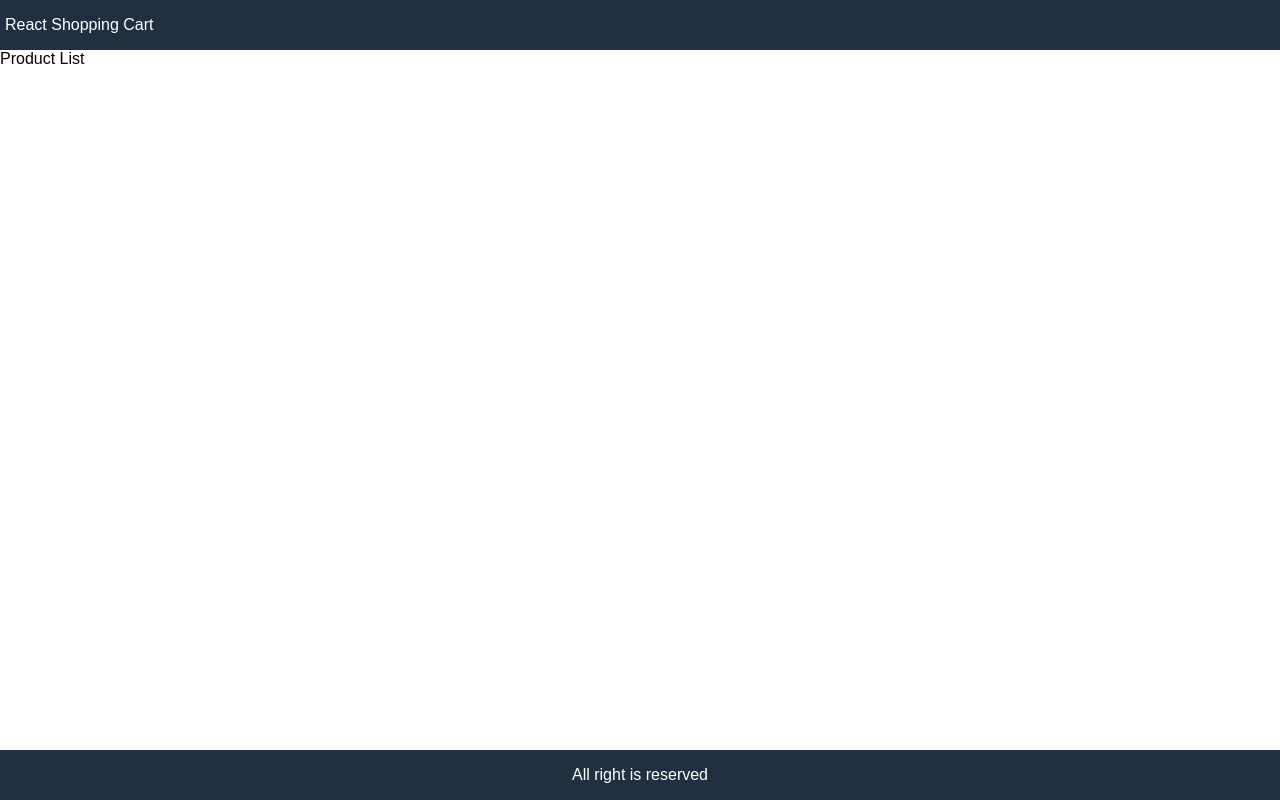
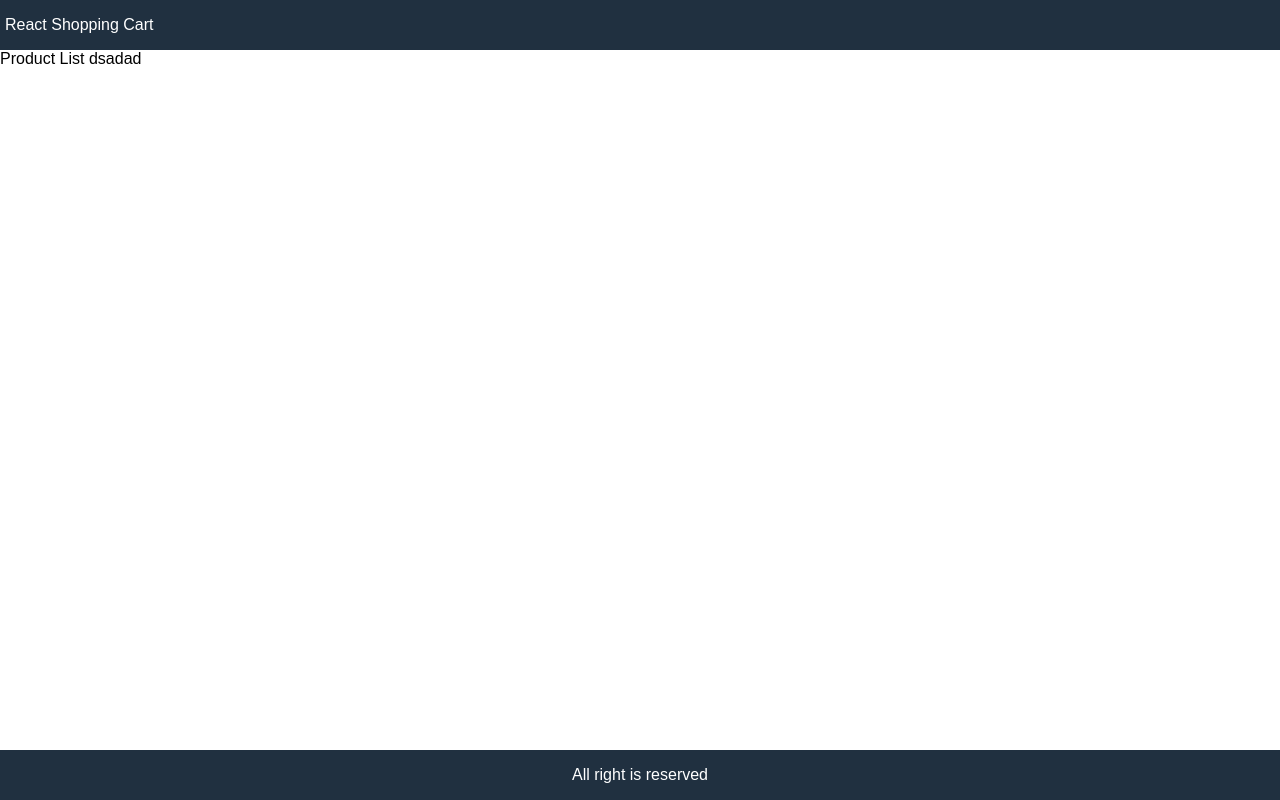
Before and after one commit to Sayzera/shopping-cart, a React (Create React App) app: page / in a window 1280 px wide. Built offline with nearby package versions, Linux system fonts and the light colour scheme.

Commit message:
sadasdsadasdsad

```diff
--- a/src/App.js
+++ b/src/App.js
@@ -7,7 +7,7 @@ function App() {
       </header>
 
       <main>
-        Product List
+        Product List dsadad
       </main>
 
 
--- a/src/index.js
+++ b/src/index.js
@@ -10,4 +10,4 @@ ReactDOM.render(
   document.getElementById('root')
 );
 
-// sezer
+// sezer ve ramazan
```
